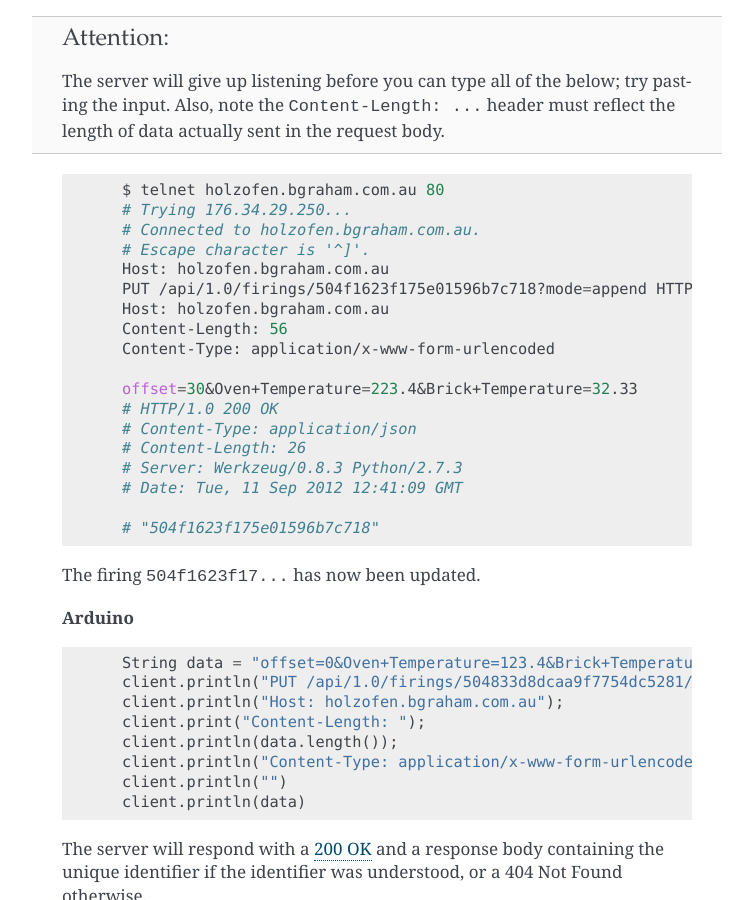
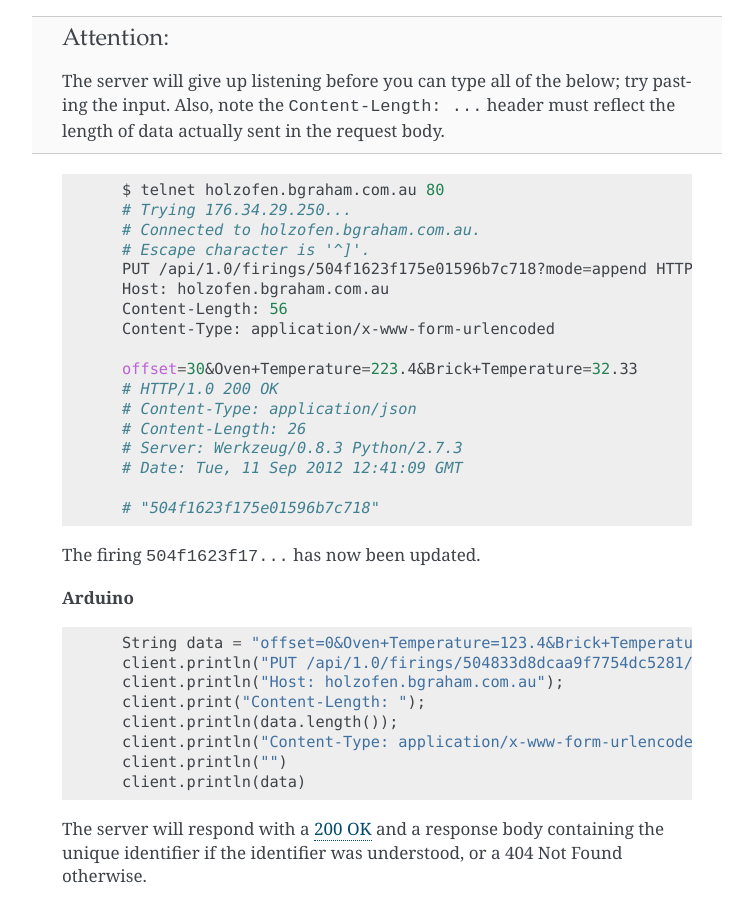
Before and after one commit to bennullgraham/Holzofen, a Sphinx documentation site: the page built from docs/api.rst, in a window 1280 px wide and 900 px high, scrolled down 3575 px. Shown: the whole window, without its empty margins (388-1141 px from the left). Built offline with Sphinx 7.4.7, drawn with Linux system fonts in a browser that asks for light colours.

Commit message:
Remove error in docs

```diff
--- a/docs/api.rst
+++ b/docs/api.rst
@@ -154,7 +154,6 @@ Example Requests
     # Trying 176.34.29.250...
     # Connected to holzofen.bgraham.com.au.
     # Escape character is '^]'.
-    Host: holzofen.bgraham.com.au
     PUT /api/1.0/firings/504f1623f175e01596b7c718?mode=append HTTP/1.1
     Host: holzofen.bgraham.com.au
     Content-Length: 56
```
